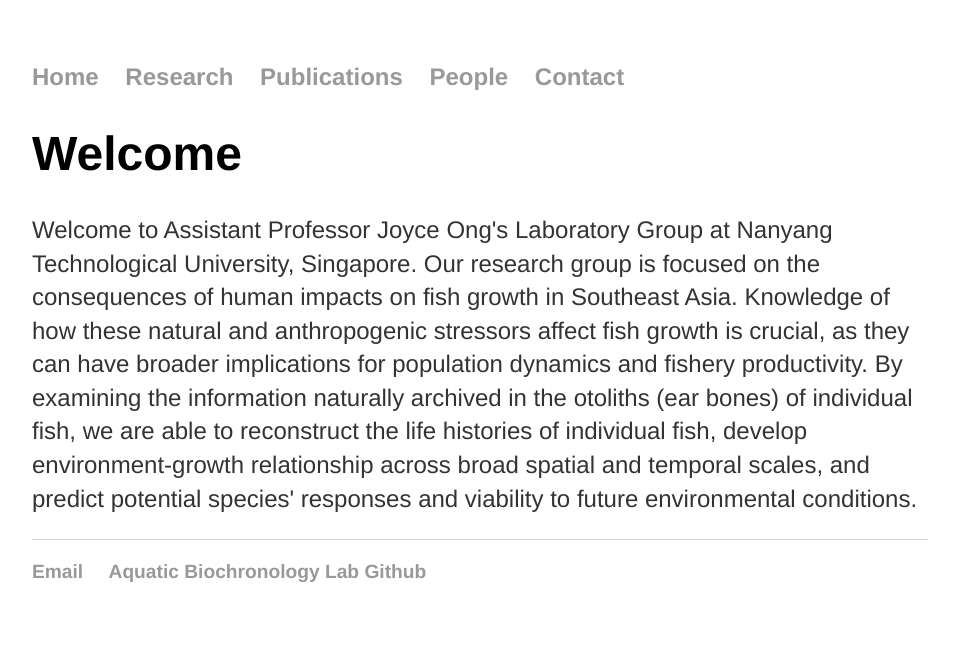
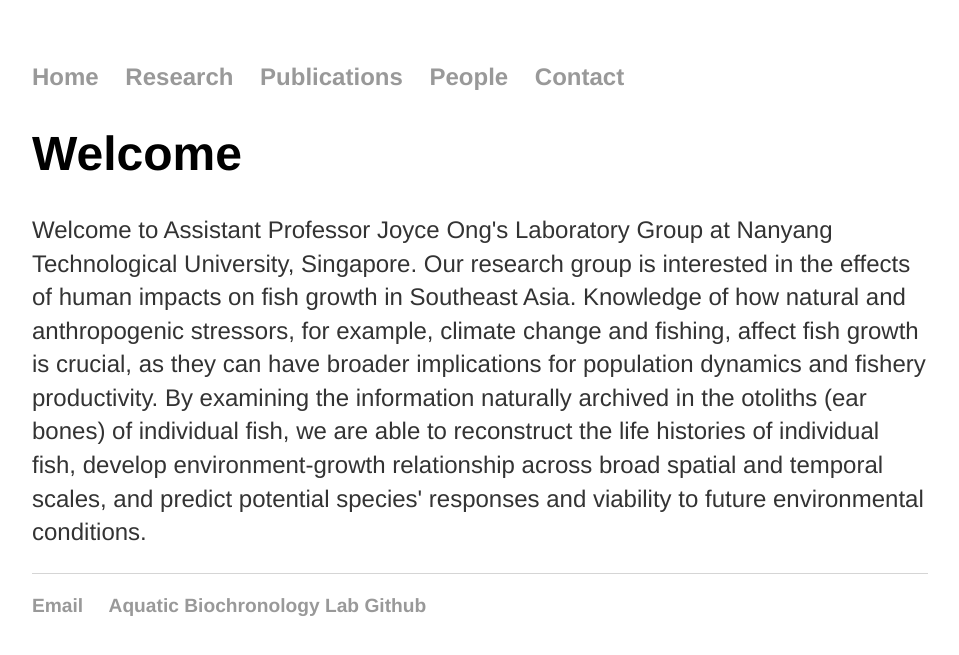
Before and after one commit to Aquatic-Biochronology-Lab/Aquatic-Biochronology-Lab.github.io, a Jekyll site: the page built from index.html, in a window 1280 px wide. Shown: the top 655 px of the page, without its empty margins (160-1119 px from the left). Built offline with Jekyll 4.4.1, drawn with Linux system fonts in a browser that asks for light colours.

Commit message:
Update index.html

```diff
--- a/index.html
+++ b/index.html
@@ -4,5 +4,5 @@
 ---
 <div class="blurb">
 	<h1>Welcome</h1>
-	<p>Welcome to Assistant Professor Joyce Ong's Laboratory Group at Nanyang Technological University, Singapore. Our research group is focused on the consequences of human impacts on fish growth in Southeast Asia. Knowledge of how these natural and anthropogenic stressors affect fish growth is crucial, as they can have broader implications for population dynamics and fishery productivity. By examining the information naturally archived in the otoliths (ear bones) of individual fish, we are able to reconstruct the life histories of individual fish, develop environment-growth relationship across broad spatial and temporal scales, and predict potential species' responses and viability to future environmental conditions.</p>
+	<p>Welcome to Assistant Professor Joyce Ong's Laboratory Group at Nanyang Technological University, Singapore. Our research group is interested in the effects of human impacts on fish growth in Southeast Asia. Knowledge of how natural and anthropogenic stressors, for example, climate change and fishing, affect fish growth is crucial, as they can have broader implications for population dynamics and fishery productivity. By examining the information naturally archived in the otoliths (ear bones) of individual fish, we are able to reconstruct the life histories of individual fish, develop environment-growth relationship across broad spatial and temporal scales, and predict potential species' responses and viability to future environmental conditions.</p>
 </div><!-- /.blurb -->
```
